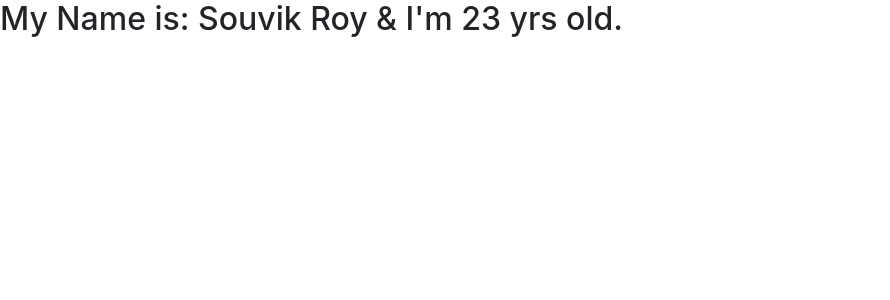
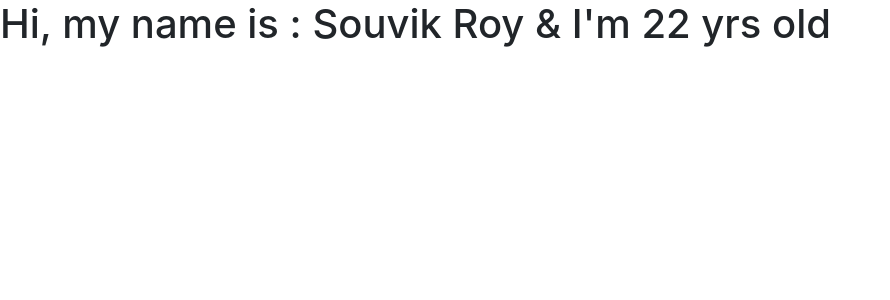
Before and after one commit to git-souvik22/react_course, a React (Create React App) app: page / in a window 1280 px wide. Shown: the top 300 px of the page, without its empty margins (0-890 px from the left). Built offline with nearby package versions, Linux system fonts and the light colour scheme.

Commit message:
useContext Hooks

```diff
--- a/src/App.js
+++ b/src/App.js
@@ -1,18 +1,18 @@
-import { createContext } from "react"; // import context API
+import { createContext } from "react"; // imported Context API
 import ContextComponent from "./ContextComponent";
 
-export const Data = createContext(); // intance of Context API
-export const Data2 = createContext();
+export const Data = createContext(); // instance of Context API
+export const Data1 = createContext();
 
 const App = () => {
   const name = "Souvik Roy";
-  const age = 23;
+  const age = 22;
   return (
     <>
       <Data.Provider value={name}>
-        <Data2.Provider value={age}>
+        <Data1.Provider value={age}>
           <ContextComponent />
-        </Data2.Provider>
+        </Data1.Provider>
       </Data.Provider>
     </>
   );
--- a/src/ContextComponent.js
+++ b/src/ContextComponent.js
@@ -1,24 +1,13 @@
-import { Data, Data2 } from "./App";
+import { useContext } from "react";
+import { Data, Data1 } from "./App";
 
 const ContextComponent = () => {
+  const name = useContext(Data);
+  const age = useContext(Data1);
   return (
-    <>
-      <Data.Consumer>
-        {(name) => {
-          return (
-            <Data2.Consumer>
-              {(age) => {
-                return (
-                  <h2>
-                    My Name is: {name} & I'm {age} yrs old.
-                  </h2>
-                );
-              }}
-            </Data2.Consumer>
-          );
-        }}
-      </Data.Consumer>
-    </>
+    <h1>
+      Hi, my name is : {name} & I'm {age} yrs old
+    </h1>
   );
 };
 
```
